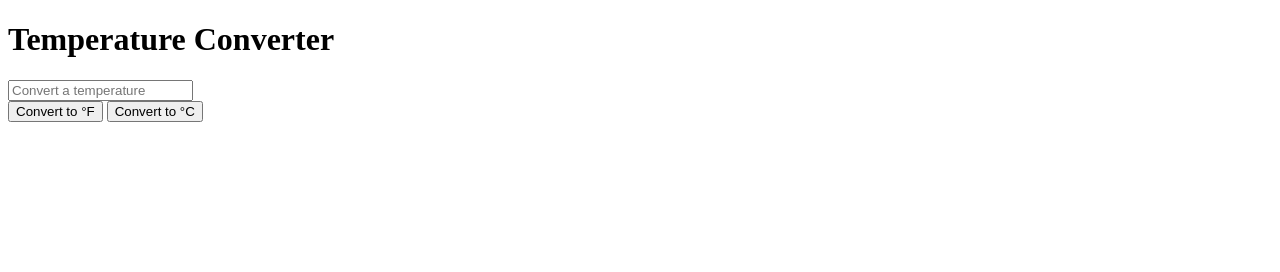
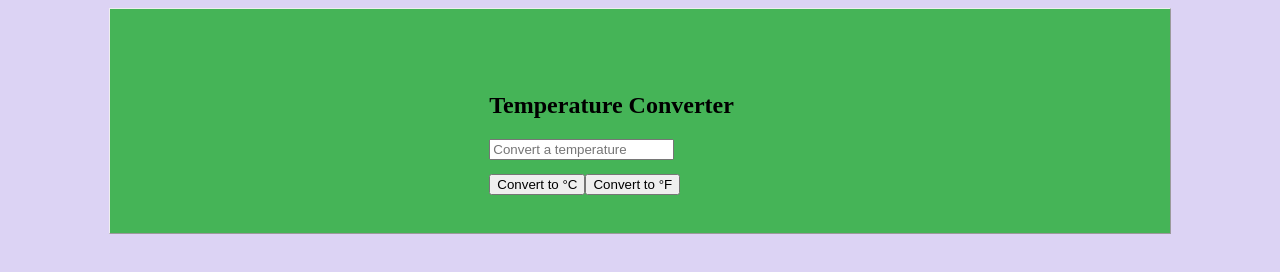
Before and after one commit to Mannette/gschool-temp-converter, a plain HTML site: page index.html in a window 1280 px wide. Drawn offline with Linux system fonts and the light colour scheme.

Commit message:
Added css formating for temperature converter.

```diff
--- a/index.html
+++ b/index.html
@@ -6,11 +6,12 @@
     <title></title>
   </head>
   <body>
-    <h1>Temperature Converter</h1>
-    <input type=text id=temp placeholder="Convert a temperature">
-    <br> <input type=button id=fahrenheit value="Convert to °F">
-    <input type=button id=celcius value="Convert to °C">
-
+    <section>
+      <h1>Temperature Converter</h1>
+      <input type=text id=temp placeholder="Convert a temperature">
+      <br> <input type=button id=fahrenheit value="Convert to °F">
+      <input type=button id=celcius value="Convert to °C">
+    </section>
   </body>
   <script type="text/javascript" src="main.js">
 
--- a/main.js
+++ b/main.js
@@ -0,0 +1,3 @@
+function temp(#temp) {
+  // body...
+}
--- a/stylesheet.css
+++ b/stylesheet.css
@@ -0,0 +1,28 @@
+body {
+  background-color: #dcd3f4
+}
+
+section {
+  border-style: outset;
+  border-width: 1px;
+  padding-left: 30%;
+  padding-top: 5%;
+  padding-bottom: 3%;
+  background-color: #45b457;
+  margin-left: 8%;
+  margin-right: 8%;
+}
+
+#temp {
+  margin-right: 0  10%;
+  margin-bottom: 2%;
+}
+
+#fahernheit {
+  float: left;
+  margin-left: %;
+}
+#celcius {
+  float: left;
+  margin-left: %;
+}
```
